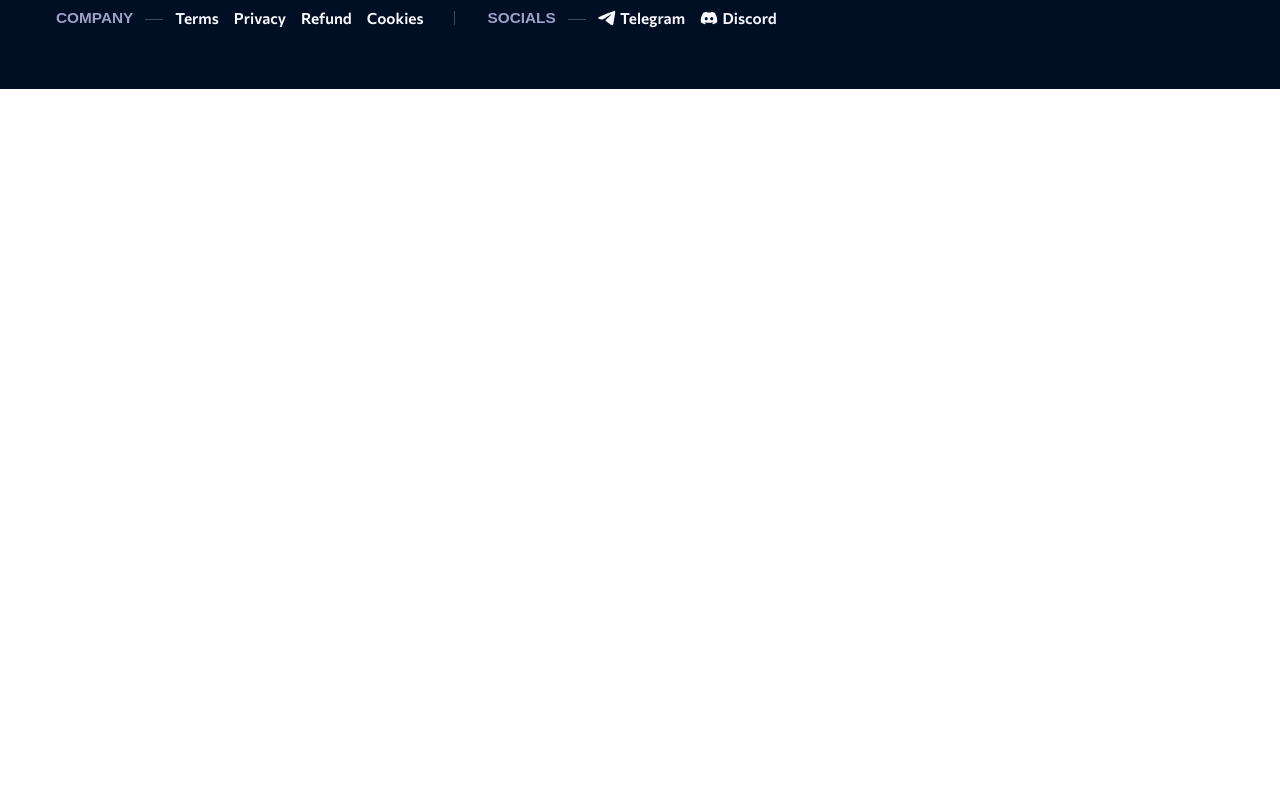
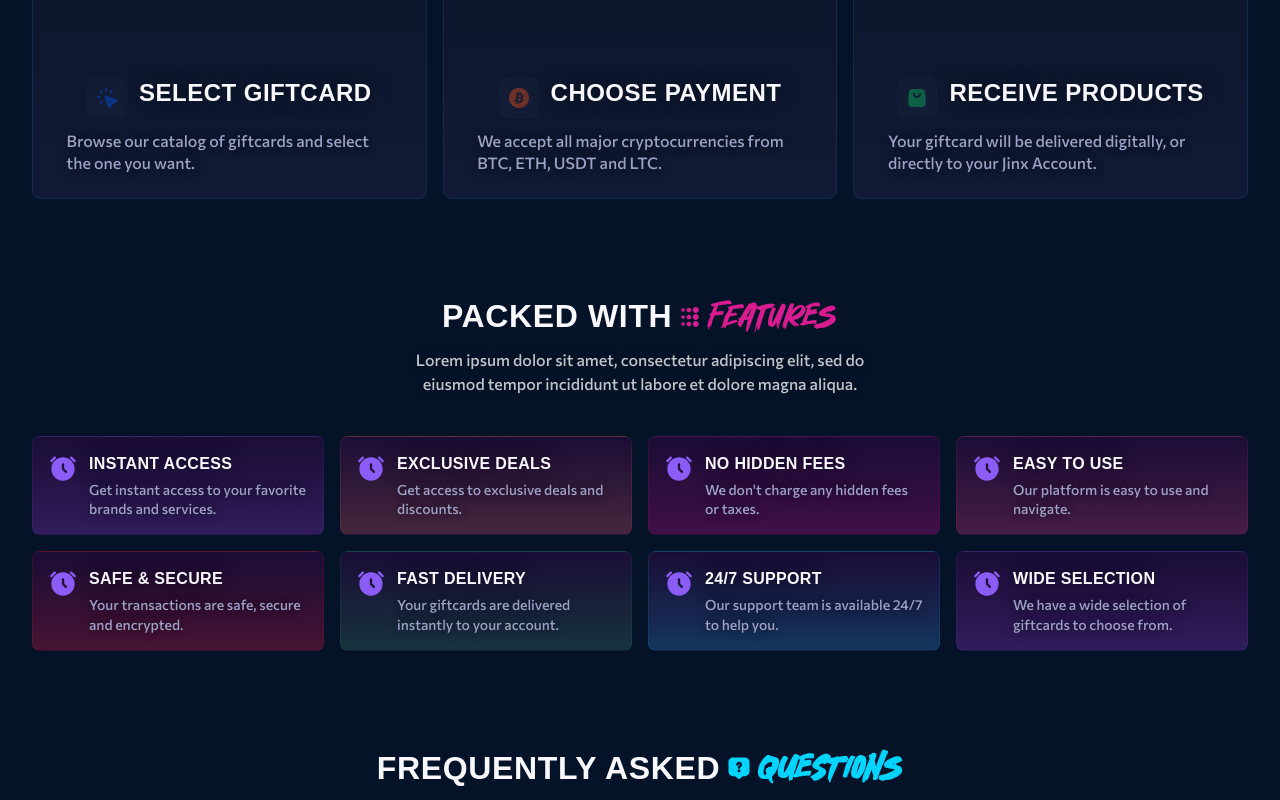
Before and after one commit to bluemoon-store/jinx-fe, a Next.js app: page /landing in a window 1280 px wide. Shown: the part 2880-3680 px from the top of the page. Before the commit the page ends 2969 px from the top, so only its background shows below. Built offline with nearby package versions, Linux system fonts and the light colour scheme; no server answers; a web font is replaced by a local one.

Commit message:
refactor: restore HowToPurchaseSection and FAQSection visibility in landing page layout

```diff
--- a/app/(landing)/landing/page.tsx
+++ b/app/(landing)/landing/page.tsx
@@ -17,9 +17,9 @@ export default function LandingPage() {
         <SellingSection />
         <FreshlyRestockedSection />
         <NewlyLaunchedSection />
-        {/* <HowToPurchaseSection />
+        <HowToPurchaseSection />
         <FeaturesSection />
-        <FAQSection /> */}
+        <FAQSection />
         <Footer />
       </main>
     </div>
```
